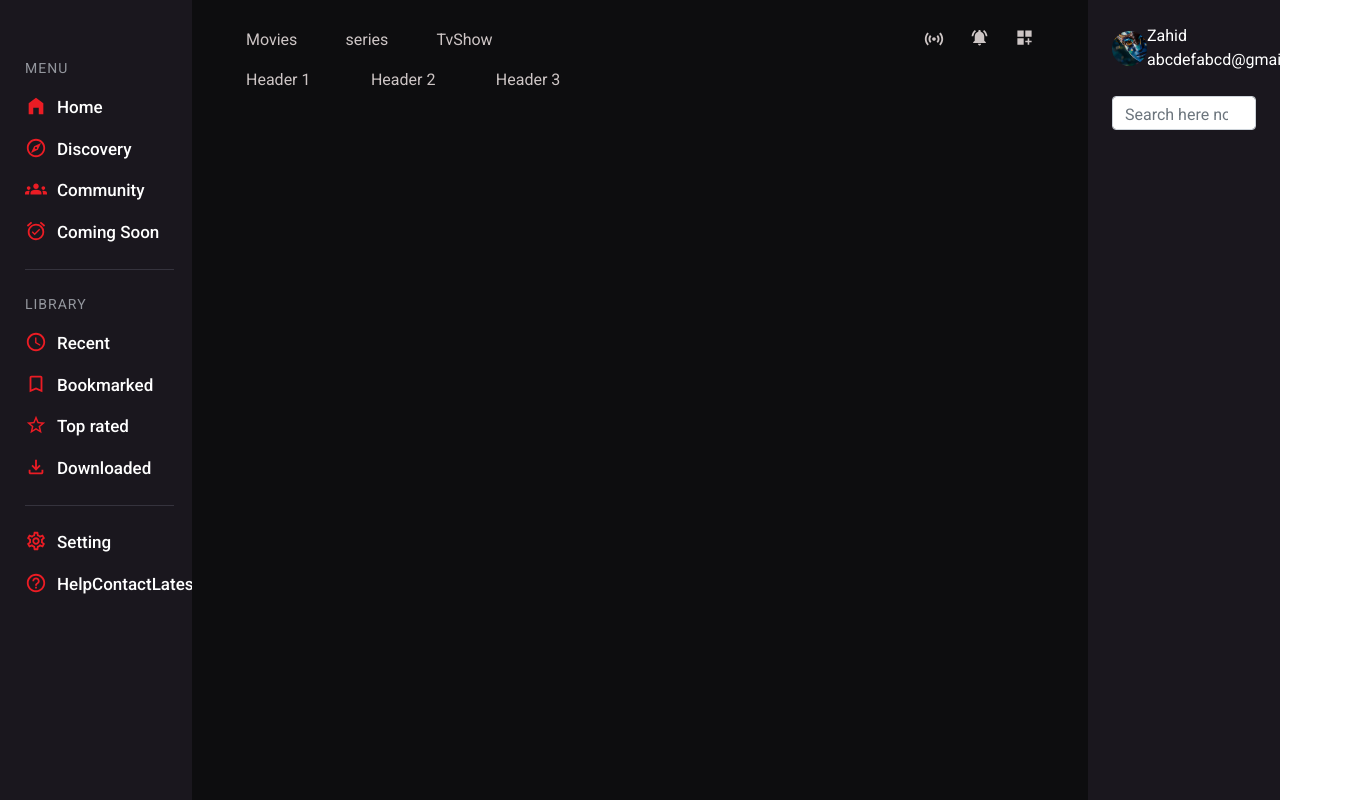
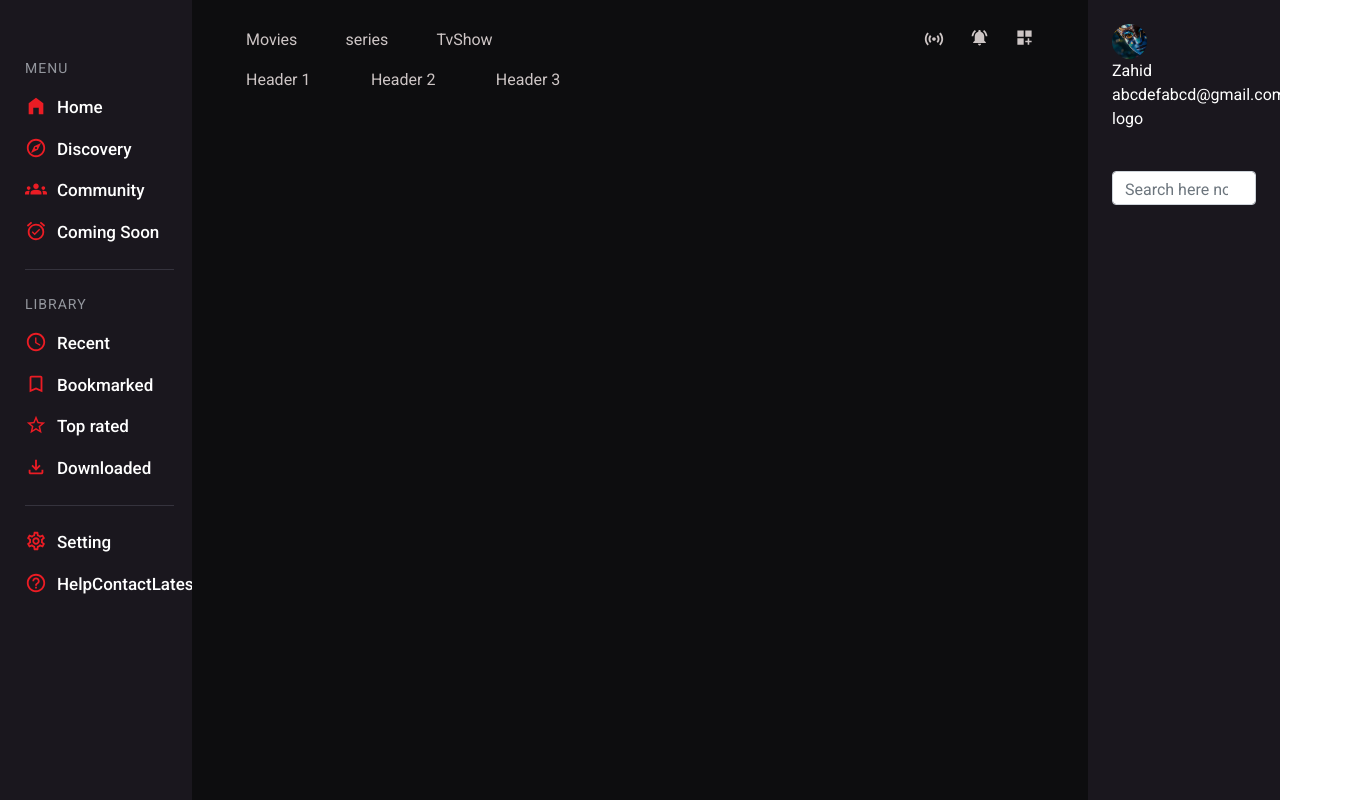
Before and after one commit to zahidhu123/movie-app, a React (Create React App) app: page / in a window 1280 px wide. Shown: the whole page, 1364 px wide, since content can reach past the window. Built offline with nearby package versions, Linux system fonts and the light colour scheme.

Commit message:
logo-design

```diff
--- a/src/component/profile/profile.js
+++ b/src/component/profile/profile.js
@@ -10,7 +10,7 @@ export default function Profile() {
                     {/* Dropdown link */}
 
 
-                    <div className='d-flex flex-row align-items-center'>
+                    <div className=''>
                         <div className='avatar-wrapper1'>
                             <img src={Avatar} className="avatar-img1" alt="profile-pic" />
                         </div>
```
Also changed, not shown: public/logo192.png (deleted), public/logo512.png (deleted).
